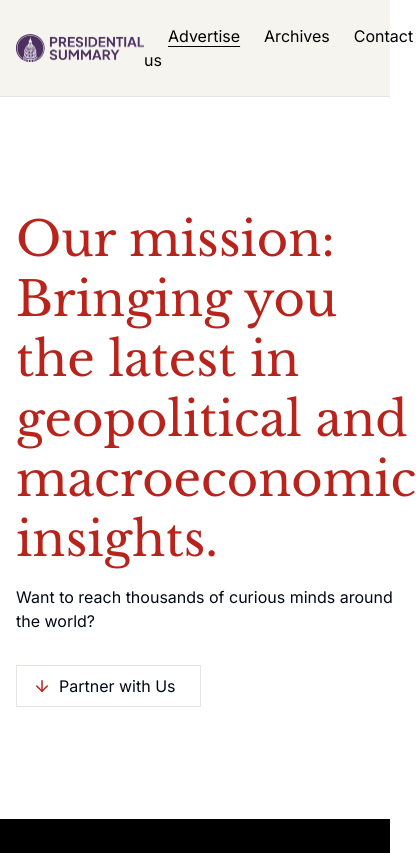
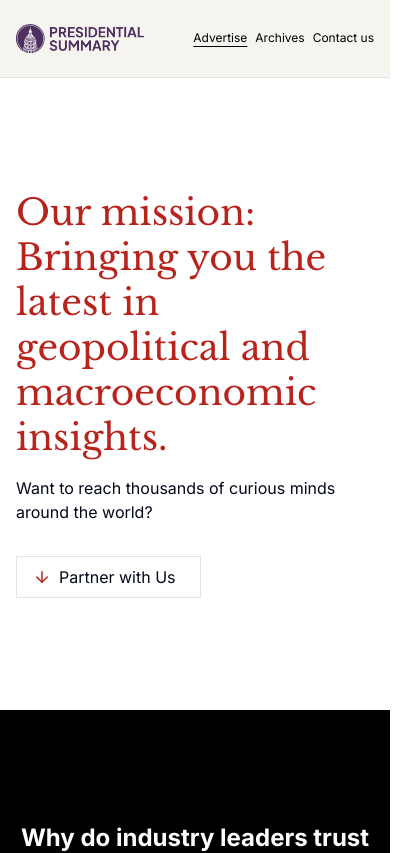
Before and after one commit to Elango-Sagravia/presidential, a Next.js app: page /advertise in a window 390 px wide. Shown: the top 853 px of the page, 416 px wide, since content can reach past the window. Built offline with nearby package versions, Linux system fonts and the light colour scheme.

Commit message:
fixed heading size issue

```diff
--- a/components/ui/advertiseHero/advertiseHero.js
+++ b/components/ui/advertiseHero/advertiseHero.js
@@ -10,7 +10,7 @@ export default function AdvertiseHero() {
       <div className="flex px-4 md:px-16 py-28 min-h-[600px] max-w-7xl mx-auto">
         <div className="flex-1">
           <h1
-            className={`text-nl_background text-5xl ${libre.className} leading-tight w-full`}
+            className={`text-nl_background text-4xl sm:text-5xl ${libre.className} leading-tight w-full`}
           >
             {content.advertise.hero.title}
           </h1>
--- a/components/ui/hero/Hero.js
+++ b/components/ui/hero/Hero.js
@@ -16,7 +16,7 @@ export default function Hero() {
       <div className="flex px-4 md:px-16 py-32 bg-nl_sec_background max-w-7xl mx-auto">
         <div className="flex-1">
           <h1
-            className={`text-nl_background text-5xl ${libre.className} leading-tight`}
+            className={`text-nl_background text-4xl sm:text-5xl ${libre.className} leading-tight`}
           >
             {content.homePage.hero.title}
           </h1>
@@ -47,7 +47,7 @@ export default function Hero() {
             //     100% free. No spam. Unsubscribe anytime.
             //   </p>
             // </form>
-            <SubscriberForm formClasses="mt-4 pb-2 flex w-3/4  flex-col gap-2" />
+            <SubscriberForm formClasses="mt-4 pb-2 flex w-full sm:w-3/4  flex-col gap-2" />
           )}
         </div>
         <div className="hidden flex-1 lg:block relative">
--- a/components/ui/navbar/navbar.js
+++ b/components/ui/navbar/navbar.js
@@ -19,12 +19,12 @@ export default function Navbar() {
         </div>
       </Link>
 
-      <nav className="text-base">
+      <nav className="text-[12px] sm:text-base">
         {routes.map((route) => (
           <Link
             key={route.path}
             href={route.path}
-            className={`ml-6 text-black ${
+            className={`ml-2 md:ml-6 text-black ${
               pathname === route.path && "underline underline-offset-4"
             }`}
           >
```
